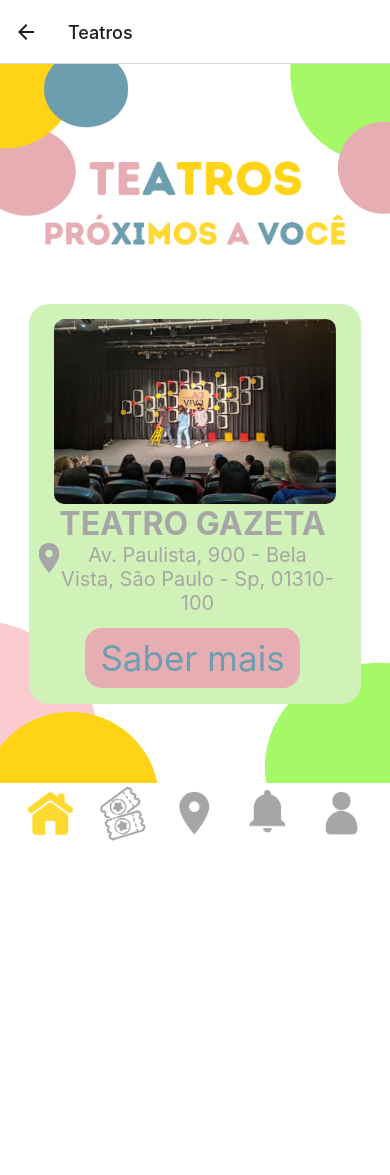
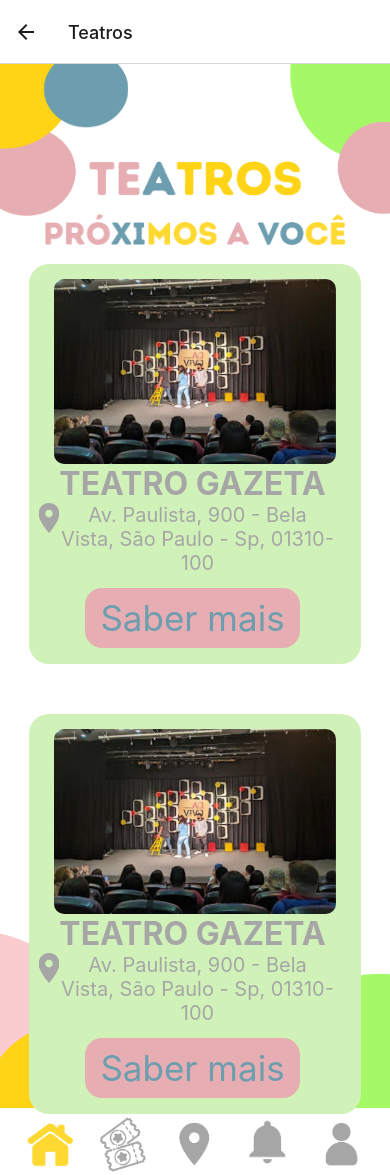
Before and after one commit to Bruno2yah/ColaAi, a React Native app: screen /Teatros in a window 390 px wide. Before the commit the page ends 844 px from the top, so only its background shows below. Built offline with nearby package versions, Linux system fonts and the light colour scheme.

Commit message:
concertando para o expoGO

```diff
--- a/src/Components/Styles/Categorias/CategoriasStyle.jsx
+++ b/src/Components/Styles/Categorias/CategoriasStyle.jsx
@@ -11,8 +11,8 @@
         //backgroundColor: '#ff1',
         height: '100%',
         width: '100%',
-        top: "60%",
         flex: 1,
+        marginTop: 150
     },
     fundo: {
         position: 'absolute',
@@ -28,7 +28,6 @@
     //Botão
     button: {
         backgroundColor: '#E6AEB2',
-        padding: 10,
         margin: 10,
         borderRadius: 17,
         width: 215,
@@ -53,6 +52,7 @@
         alignItems: 'center',
         paddingTop: 15,
         paddingBottom: 15,
+        marginTop: 50
     },
     TeatrosFoto: {
         height: '50%',
--- a/src/Components/Styles/Evento/EventoStyle.jsx
+++ b/src/Components/Styles/Evento/EventoStyle.jsx
@@ -20,7 +20,6 @@
     //Botão
     button: {
         backgroundColor: '#E6AEB2',
-        padding: 10,
         margin: 10,
         borderRadius: 17,
         width: 190,
@@ -37,14 +36,12 @@
 
     //Exemplos de centros educacionais
     EventoArea: {
-        height: 400,
         width: '85%',
         //backgroundColor: '#D0F1B7',
         alignSelf: 'center',
         borderRadius: 20,
         alignItems: 'center',
-        paddingBottom: 15,
-        top: 150,
+        marginTop: 120
     },
     Foto: {
         height: 150,
@@ -69,14 +66,14 @@
         alignSelf: 'center',
         alignItems: 'center',
         flexDirection:'row',
-        margin: 4
+        marginLeft: 6,
+        marginRight: 6
     },
     InfosText:
     {
         fontSize: 16,
         textAlign: 'center',
         color: '#A6A6A6',
-        margin: 4,
         textAlign: 'justify',
     },
     InfosRows:
--- a/src/Components/Styles/Home/homeStyle.jsx
+++ b/src/Components/Styles/Home/homeStyle.jsx
@@ -16,7 +16,7 @@
         //borderTopWidth: 5,
         //borderColor: '#CCCCCC',
         flex: 1,
-        marginTop: 300,
+        marginTop: 275,
     },
     fundo: {
         position: 'absolute',
--- a/src/routes/pages/Usuario/Evento/index.jsx
+++ b/src/routes/pages/Usuario/Evento/index.jsx
@@ -32,7 +32,7 @@
             </View>
             <View style={{ position: 'absolute', alignSelf: 'flex-end' }}>
               <Image
-                style={{ height: 220, width: 50, marginBottom: 80}}
+                style={{ height: 170, width: 40, marginBottom: 80}}
                 source={require('../../../../../assets/img/Evento/inferiorDireito.png')}
               />
             </View>
--- a/src/routes/pages/Usuario/Home/index.jsx
+++ b/src/routes/pages/Usuario/Home/index.jsx
@@ -122,12 +122,12 @@
               source={require('../../../../../assets/img/Home/fabricas.jpg')}
             />
             <View style={styles.CentrosTextos}>
-              <Text style={{ fontSize: 20, fontWeight: 'bold', color: '#fd5620',textAlign: 'center', }}>
+              <Text style={{ fontSize: 18, fontWeight: 'bold', color: '#fd5620',textAlign: 'center', }}>
                 FÁBRICAS DE CULTURA
               </Text>
               <Text
                 style={{
-                  fontSize: 14,
+                  fontSize: 12,
                   textAlign: 'justify',
                   color: '#000',
                   paddingLeft: 10,
@@ -154,7 +154,7 @@
               </Text>
               <Text
                 style={{
-                  fontSize: 14,
+                  fontSize: 12,
                   textAlign: 'justify',
                   color: '#000',
                   paddingLeft: 10,
--- a/src/routes/pages/Usuario/Teatros/index.jsx
+++ b/src/routes/pages/Usuario/Teatros/index.jsx
@@ -81,6 +81,41 @@
               </TouchableOpacity>
             </View>
           </View>
+
+          <View style={styles.TeatrosArea}>
+            <Image
+              style={styles.TeatrosFoto}
+              source={require('../../../../../assets/img/Teatros/teatro_1.png')}
+            />
+            <View style={styles.TeatrosLocal}>
+              <Text style={{ fontSize: 32, fontWeight: 'bold', color: '#A6A6A6',textAlign: 'center', }}>
+                TEATRO GAZETA
+              </Text>
+              <View style = {{flexDirection:'row', height: 75}}>
+                <Image
+                    style={{ height: 30, width: 20, marginLeft: 10 }}
+                    source={require('../../../../../assets/img/Teatros/Point.png')}
+                />
+                <Text
+                    style={{
+                    fontSize: 20,
+                    textAlign: 'center',
+                    color: '#A6A6A6',
+                    marginRight: 20
+                    }}
+                >
+                  Av. Paulista, 900 - Bela Vista,
+                  São Paulo - Sp, 01310-100
+                </Text>
+              </View>
+              <TouchableOpacity
+                style={styles.button}
+                onPress={() => navigation.navigate('Evento')}
+              >
+                <Text style={styles.buttonText}>Saber mais</Text>
+              </TouchableOpacity>
+            </View>
+          </View>
         </View>
       </ScrollView>
       <NavBar />
```
